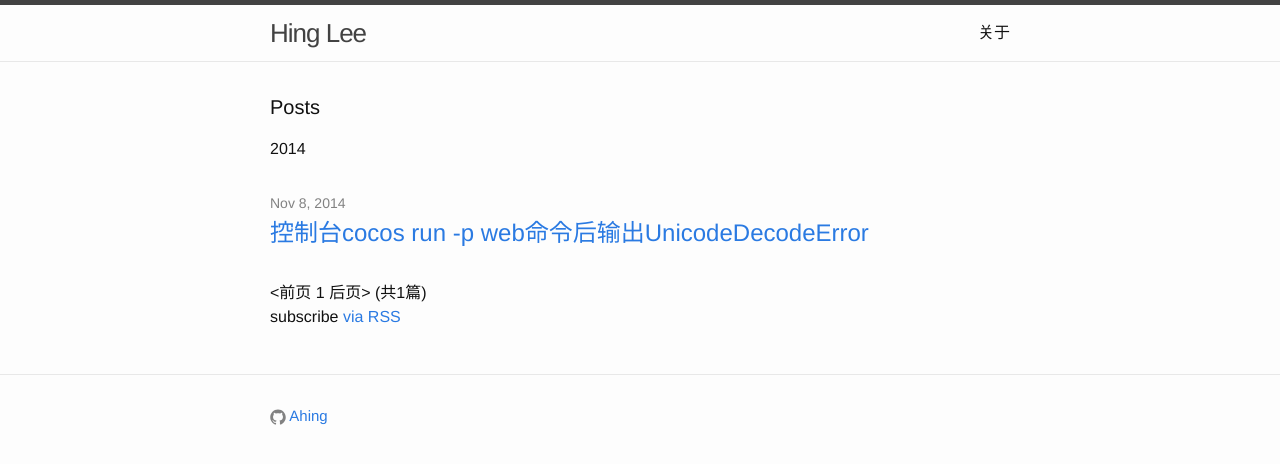
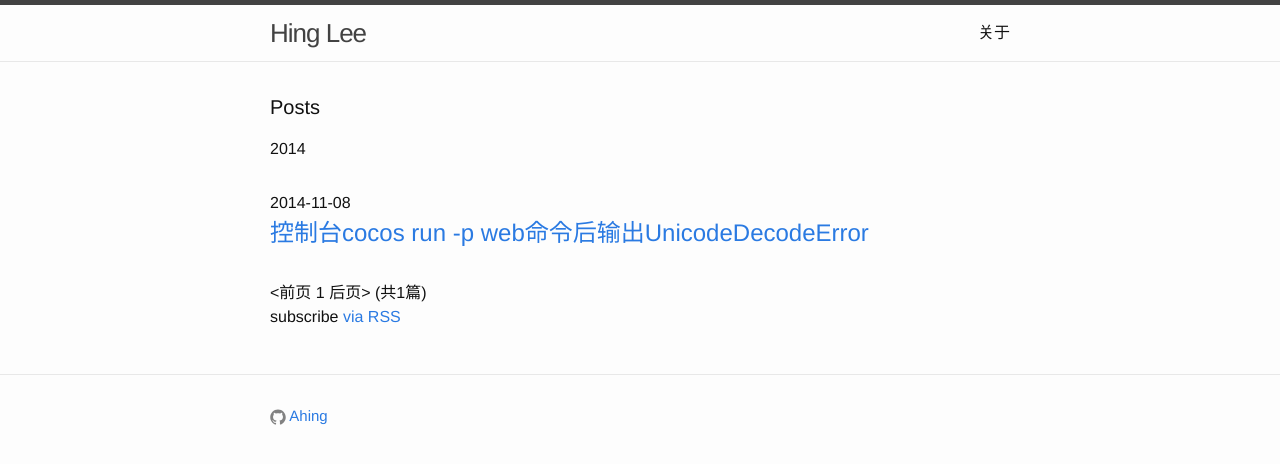
Before and after one commit to hongxingli9/hongxingli9.github.io, a Jekyll site: the page built from index.html, in a window 1280 px wide. Shown: the top 464 px of the page. Built offline with Jekyll 4.4.1, drawn with Linux system fonts in a browser that asks for light colours; the list of posts is cut into pages by our own code.

Commit message:
modify index.html

```diff
--- a/index.html
+++ b/index.html
@@ -14,10 +14,8 @@ layout: default
         <li class="listing-seperator">{{ y }}</li>
       {% endif %}
       <li>
-        <span class="post-meta">{{ post.date | date: "%b %-d, %Y" }}</span>
-        <h2>
+        <time datetime="{{ post.date | date:"%Y-%m-%d" }}">{{ post.date | date:"%Y-%m-%d" }}</time>
           <a class="post-link" href="{{ post.url | prepend: site.baseurl }}">{{ post.title }}</a>
-        </h2>
       </li>
     {% endfor %}
   </ul>
```
